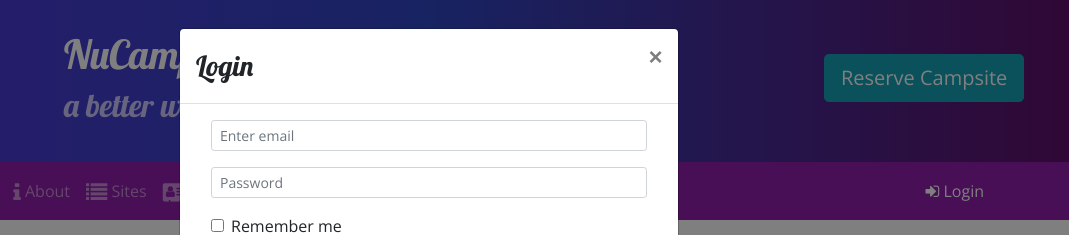
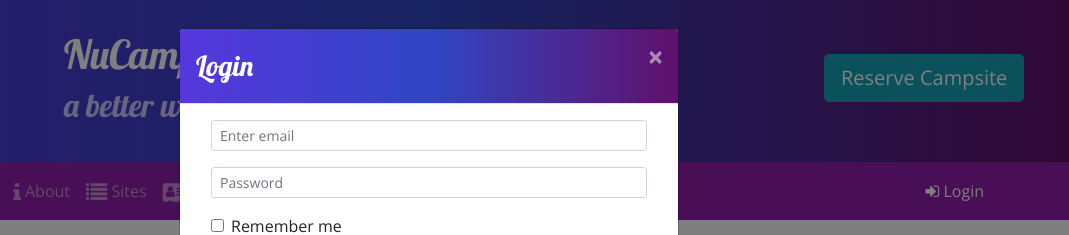
Before and after one commit to Grozzrox/bootstrap-project, a website: page index.html in a window 1280 px wide. Both pictures are taken after a click on the button "Login". Shown: the top 235 px of the page, 211-1280 px from the left. Drawn offline with nearby package versions, Linux system fonts and the light colour scheme.

Commit message:
style changes

```diff
--- a/css/styles.css
+++ b/css/styles.css
@@ -48,3 +48,8 @@
 .carousel {
     border: solid #5637DD;
 }
+
+.modal-header {
+    color: white;
+    background-image: linear-gradient(to right, #5637DD, #3046C5, #60106B);
+}
--- a/index.html
+++ b/index.html
@@ -63,7 +63,7 @@
             <div class="modal-content">
                 <div class="modal-header">
                     <h3 class="modal-title">Login</h3>
-                    <button type="button" class="close" data-dismiss="modal">&times;</button>
+                    <button type="button" class="close text-white" data-dismiss="modal">&times;</button>
                 </div>
                 <div class="modal-body">
                     <div class="container-fluid">
@@ -122,7 +122,7 @@
                         <div class="carousel-item">
                             <img class="d-block w-100" src="/img/chrome-river.jpg" alt="Chrome River Campground">
                             <div class="carousel-caption">
-                                <h3>Chrome River Campground</h3>
+                                <h3>Chrome River Campground <span class="badge badge-warning ml-1">Grand Opening</span></h3>
                                 <p class="d-none d-sm-block">Spend a few sunny days and starry nights beneath a canopy of old-growth firs at this enchanting spot by the Chrome River.</p>
                             </div>
                         </div>
```
